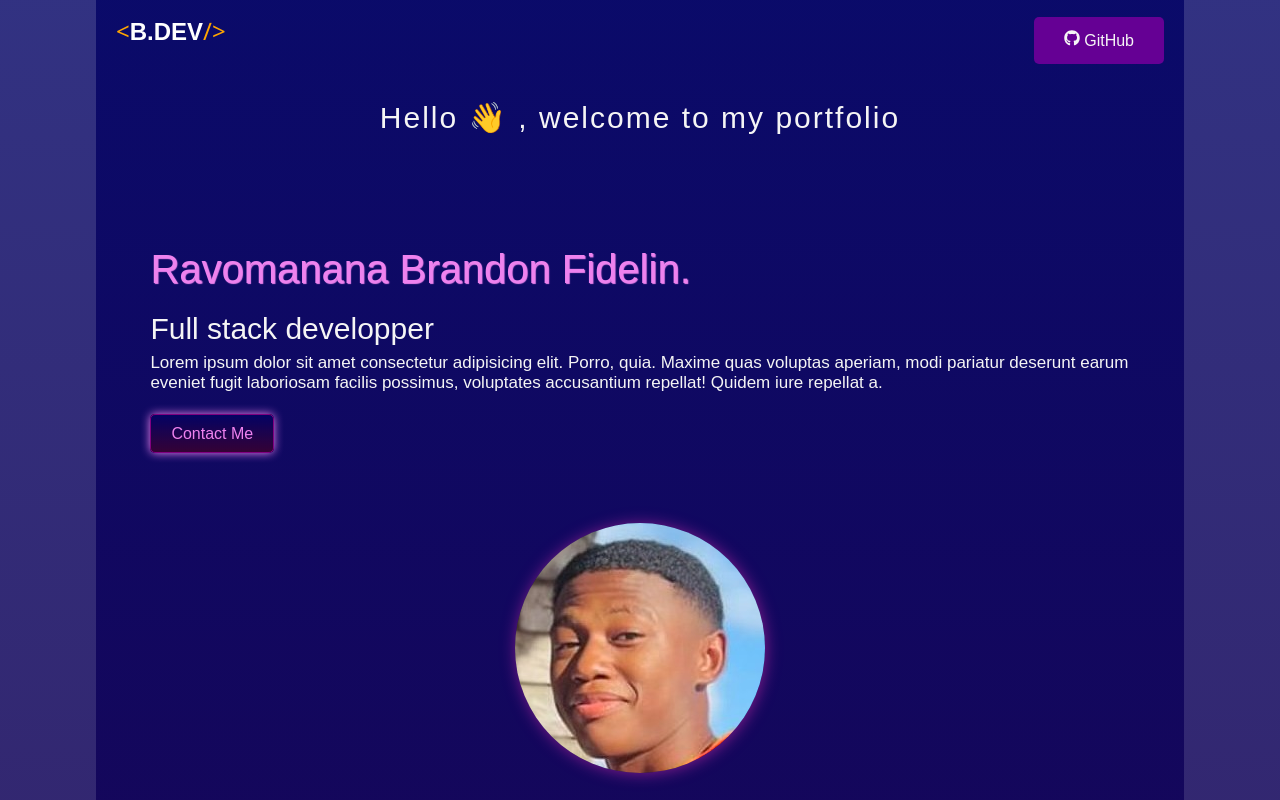
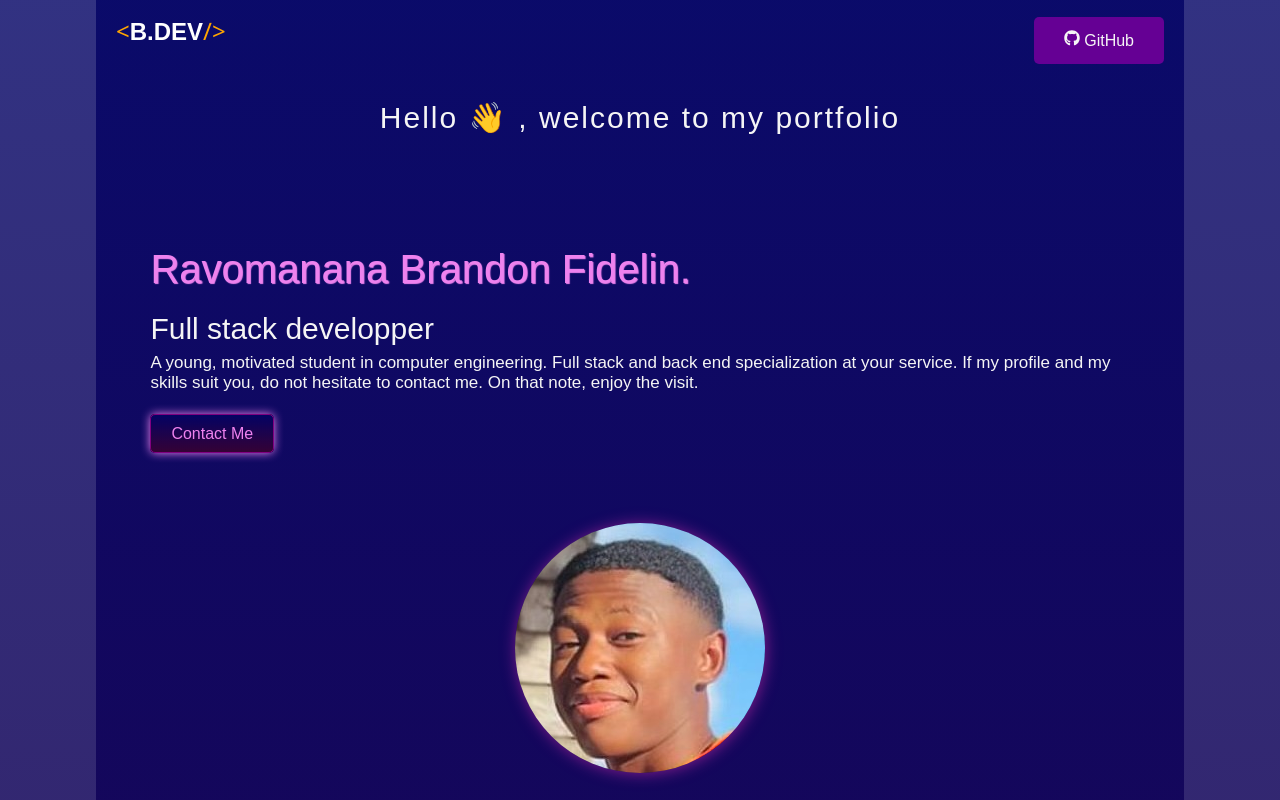
Before and after one commit to branGitfox/React-portfolio, a React (Vite) app: page / in a window 1280 px wide. Shown: the top 800 px of the page. Built offline with nearby package versions, Linux system fonts and the light colour scheme.

Commit message:
changement du phrase d'intro

```diff
--- a/src/Components/Body/Body.jsx
+++ b/src/Components/Body/Body.jsx
@@ -80,7 +80,7 @@ function Body() {
             <div className="intro-phrase">
                 <p style={style.nom}>Ravomanana Brandon Fidelin.</p>
                 <p style={style.stack}>Full stack developper</p>
-                <p style={style.motivation}>Lorem ipsum dolor sit amet consectetur adipisicing elit. Porro, quia. Maxime quas voluptas aperiam, modi pariatur deserunt earum eveniet fugit laboriosam facilis possimus, voluptates accusantium repellat! Quidem iure repellat a.</p>
+                <p style={style.motivation}>A young, motivated student in computer engineering. Full stack and back end specialization at your service. If my profile and my skills suit you, do not hesitate to contact me. On that note, enjoy the visit.</p>
             </div>
             <div className="hire">
                 <label style={style.label} htmlFor="email">
```
